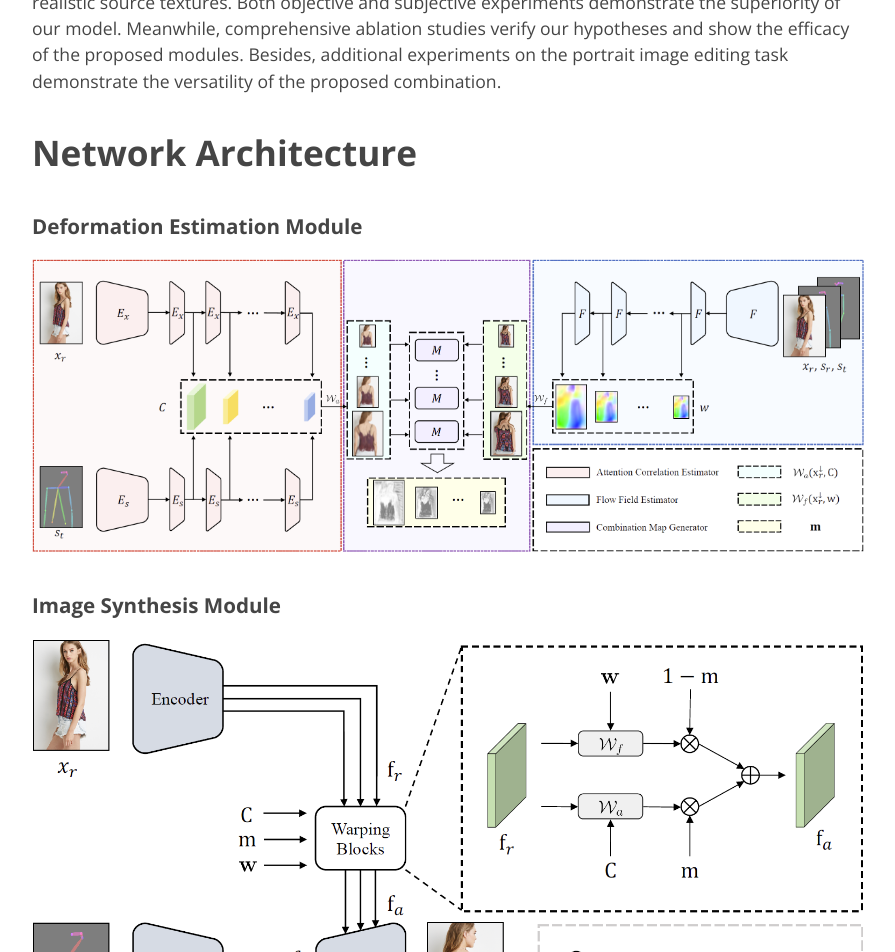
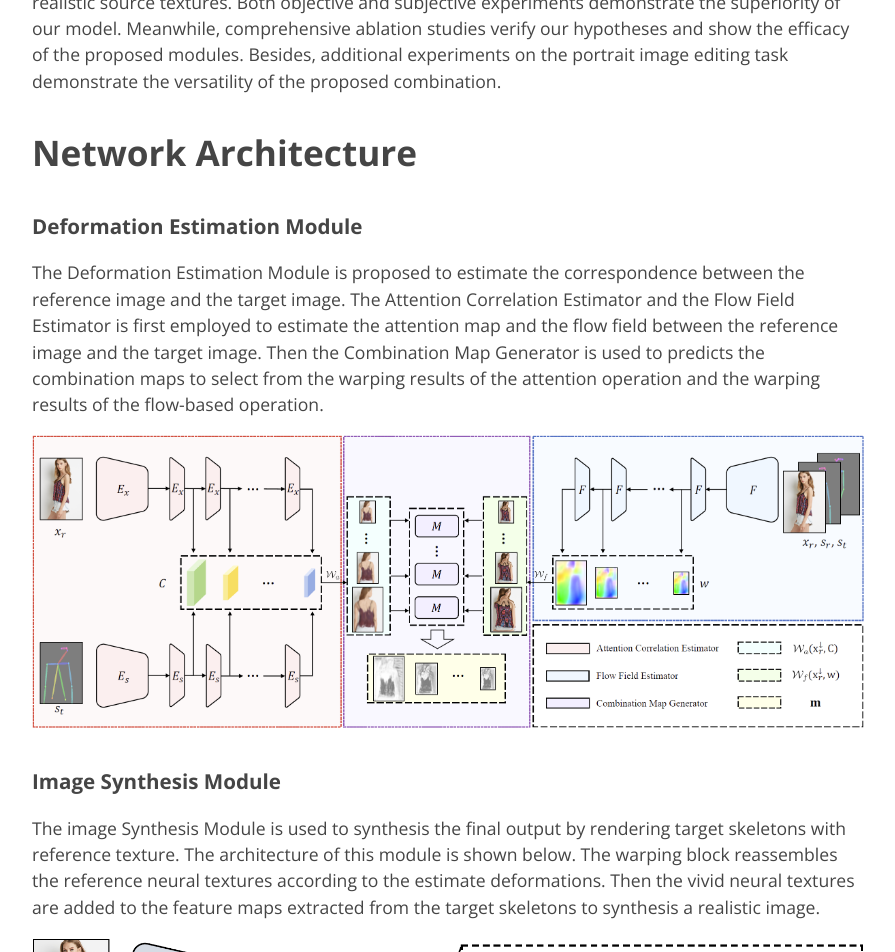
Before and after one commit to wyb-sy/web-ACM-MM2021, a Jekyll site: the page built from index.md, in a window 1280 px wide and 1400 px high, scrolled down 1087 px. Shown: the top 952 px of the window, without its empty margins (192-1087 px from the left). Built offline with Jekyll 4.4.1, drawn with Linux system fonts in a browser that asks for light colours.

Commit message:
update index.md
add the description of the network architecture.

```diff
--- a/index.md
+++ b/index.md
@@ -22,15 +22,21 @@ Besides, additional experiments on the portrait image editing task demonstrate t
 
 # **Network Architecture**
 
+### **Deformation Estimation Module**
 
-
-### **Deformation Estimation Module**
+The Deformation Estimation Module is proposed to estimate the correspondence between the reference image and the target image.
+The Attention Correlation Estimator and the Flow Field Estimator is first employed to estimate the attention map and the flow field between the reference image and the target image.
+Then the Combination Map Generator is used to predicts the combination maps to select from the warping results of the attention operation and the warping results of the flow-based operation.
 
 <p align='center'>
   <img src='./deformation_estimation.jpg'/>
 </p>
 
 ### **Image Synthesis Module**
+
+The image Synthesis Module is used to synthesis the final output by rendering target skeletons with reference texture.
+The architecture of this module is shown below. The warping block reassembles the reference neural textures according to the estimate deformations.
+Then the vivid neural textures are added to the feature maps extracted from the target skeletons to synthesis a realistic image.
 
 <p align='center'>
   <img src='./image_generation.jpg'/>
```
